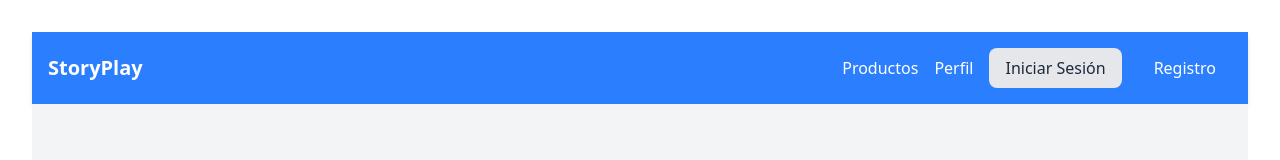
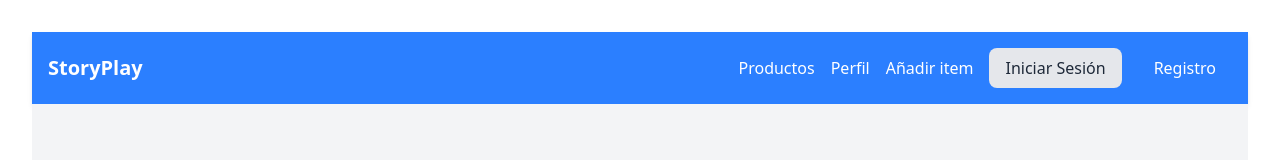
Before and after one commit to rebecapoma6/RecopilacionProyecto, a React (Vite) app: page /profile in a window 1280 px wide. Shown: the top 160 px of the page. Built offline with nearby package versions, Linux system fonts and the light colour scheme.

Commit message:
🔥FIX: se añaden links al navbar

```diff
--- a/src/components/navbar/Navbar.tsx
+++ b/src/components/navbar/Navbar.tsx
@@ -8,6 +8,7 @@ export default function Navbar() {
       <div className="flex items-center space-x-4">
         <Link to="/products" className="hover:underline">Productos</Link>
         <Link to="/profile" className="hover:underline">Perfil</Link>
+        <Link to="/agregar-items" className="hover:underline">Añadir item</Link>
         <Link to="/sign-in">
           <Button variant="secondary">Iniciar Sesión</Button>
         </Link>
```
